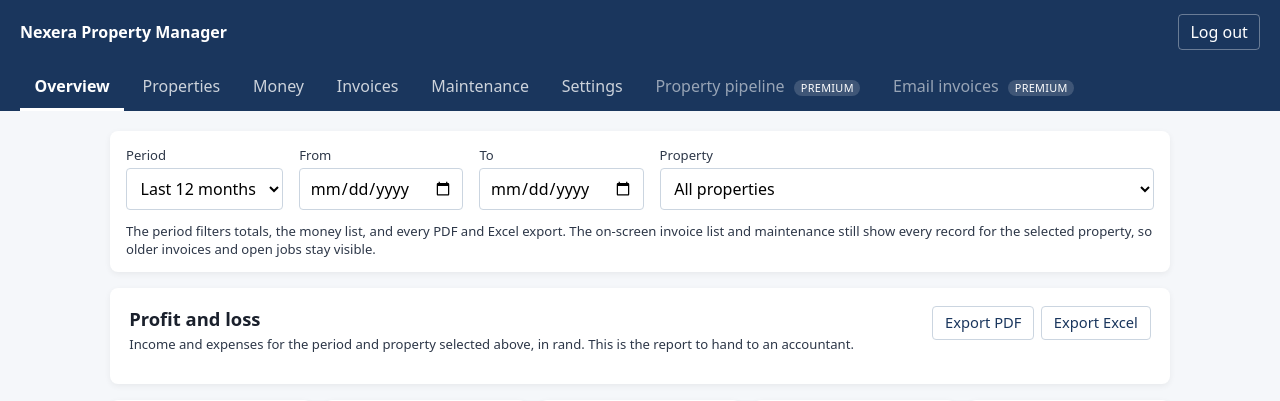
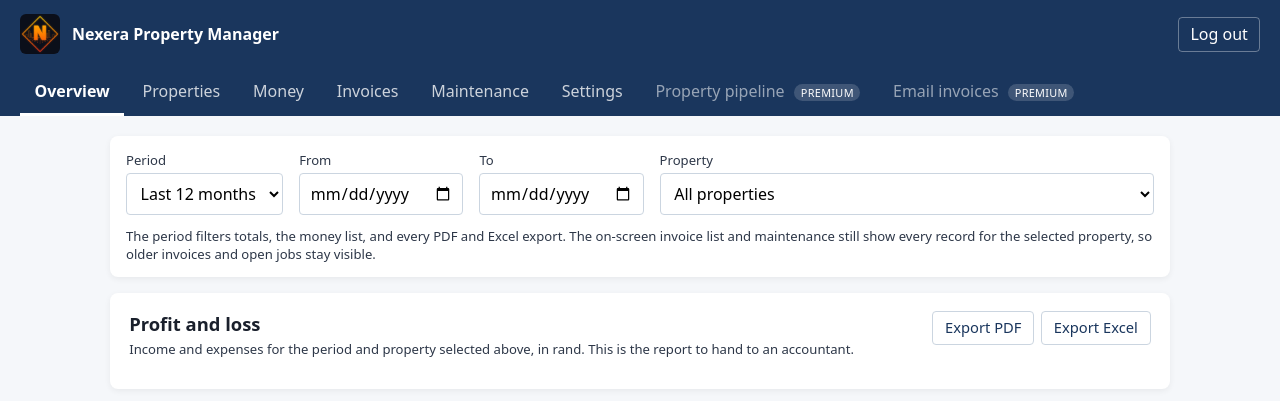
Before and after one commit to nexerav/nexera-property-manager, a Flask app: page / in a window 1280 px wide. Shown: the top 401 px of the page. Run offline with Flask 3, Linux system fonts and the light colour scheme; the visitor is signed in with stand-in values (Sample User, id 1); data that the repository does not hold is empty; parts of the project's set-up code (start-up, migrations or seed data) failed here and were passed over.

Commit message:
Use the Nexera crystal N for the brand mark and favicon.
The mark is the same PNG as nexerav.com. It sits at the top of the README,
in the app header and sign-in page, and replaces the plain navy N icon.

Co-authored-by: Costa <costa@nexerav.com>

```diff
--- a/static/css/app.css
+++ b/static/css/app.css
@@ -288,7 +288,8 @@ td.num, th.num { text-align: right; white-space: nowrap; }
 
 td.invoice-no, th.invoice-no { white-space: nowrap; }
 .brand { display: flex; align-items: center; gap: 0.75rem; flex-wrap: wrap; }
-.brand img, .logo-row img { height: 36px; width: auto; max-width: 140px; object-fit: contain; background: white; border-radius: 4px; }
+.brand .brand-mark { height: 40px; width: 40px; object-fit: contain; background: transparent; border-radius: 6px; }
+.brand img[data-logo], .logo-row img { height: 36px; width: auto; max-width: 140px; object-fit: contain; background: white; border-radius: 4px; }
 .org-name { font-size: 0.82rem; opacity: 0.9; }
 .logo-row { display: flex; flex-wrap: wrap; gap: 0.75rem; align-items: center; }
 .logo-row img { height: 64px; max-width: 180px; }
--- a/templates/dashboard.html
+++ b/templates/dashboard.html
@@ -4,7 +4,7 @@
     <meta charset="UTF-8">
     <meta name="viewport" content="width=device-width, initial-scale=1">
     <title>Nexera Property Manager</title>
-    <link rel="icon" href="/static/favicon.svg" type="image/svg+xml">
+    <link rel="icon" href="/static/img/nexera-logo.png" type="image/png">
     <link rel="icon" href="/favicon.ico" sizes="32x32">
     <link rel="stylesheet" href="/static/css/app.css">
 </head>
@@ -12,6 +12,7 @@
     <header>
         <div class="header-row">
             <div class="brand">
+                <img class="brand-mark" src="/static/img/nexera-logo.png" alt="Nexera">
                 <img id="app-logo" data-logo alt="" hidden data-has-logo="{{ '1' if logo else '' }}">
                 <div>
                     <strong>Nexera Property Manager</strong>
--- a/templates/forgot.html
+++ b/templates/forgot.html
@@ -4,7 +4,7 @@
     <meta charset="UTF-8">
     <meta name="viewport" content="width=device-width, initial-scale=1">
     <title>Forgot password - Nexera Property Manager</title>
-    <link rel="icon" href="/static/favicon.svg" type="image/svg+xml">
+    <link rel="icon" href="/static/img/nexera-logo.png" type="image/png">
     <link rel="icon" href="/favicon.ico" sizes="32x32">
     <style>
         body { font-family: system-ui, sans-serif; display: flex; justify-content: center; align-items: center; min-height: 100vh; margin: 0; background: #f5f7fa; }
--- a/templates/invoice.html
+++ b/templates/invoice.html
@@ -4,7 +4,7 @@
     <meta charset="UTF-8">
     <meta name="viewport" content="width=device-width, initial-scale=1">
     <title>{{ invoice.number }}</title>
-    <link rel="icon" href="/static/favicon.svg" type="image/svg+xml">
+    <link rel="icon" href="/static/img/nexera-logo.png" type="image/png">
     <link rel="icon" href="/favicon.ico" sizes="32x32">
     <style>
         body { font-family: system-ui, sans-serif; color: #1a202c; margin: 0; background: #f5f7fa; }
--- a/templates/login.html
+++ b/templates/login.html
@@ -3,7 +3,7 @@
 <head>
     <meta charset="UTF-8">
     <title>Login - Nexera Property Manager</title>
-    <link rel="icon" href="/static/favicon.svg" type="image/svg+xml">
+    <link rel="icon" href="/static/img/nexera-logo.png" type="image/png">
     <link rel="icon" href="/favicon.ico" sizes="32x32">
     <style>
         body { font-family: system-ui, sans-serif; display: flex; justify-content: center; align-items: center; height: 100vh; margin: 0; background: #f5f7fa; }
@@ -20,6 +20,7 @@
 </head>
 <body>
     <div class="box">
+        <img class="brand-mark" src="/static/img/nexera-logo.png" alt="Nexera">
         {% if logo %}<img src="/logo" alt="">{% endif %}
         {% if organisation_name %}<p style="text-align:center; color:#1a365d; font-weight:650; margin:0 0 0.35rem;">{{ organisation_name }}</p>{% endif %}
         <h1>Nexera Property Manager</h1>
--- a/templates/reset.html
+++ b/templates/reset.html
@@ -5,7 +5,7 @@
     <meta name="viewport" content="width=device-width, initial-scale=1">
     <meta name="referrer" content="no-referrer">
     <title>Choose a new password - Nexera Property Manager</title>
-    <link rel="icon" href="/static/favicon.svg" type="image/svg+xml">
+    <link rel="icon" href="/static/img/nexera-logo.png" type="image/png">
     <link rel="icon" href="/favicon.ico" sizes="32x32">
     <style>
         body { font-family: system-ui, sans-serif; display: flex; justify-content: center; align-items: center; min-height: 100vh; margin: 0; background: #f5f7fa; }
```
Also changed, not shown: tests/test_app.py (+5 -1 lines), CHANGELOG.md, README.md, static/favicon.ico, static/favicon.png, static/favicon.svg (deleted), static/img/nexera-logo.png (added).
